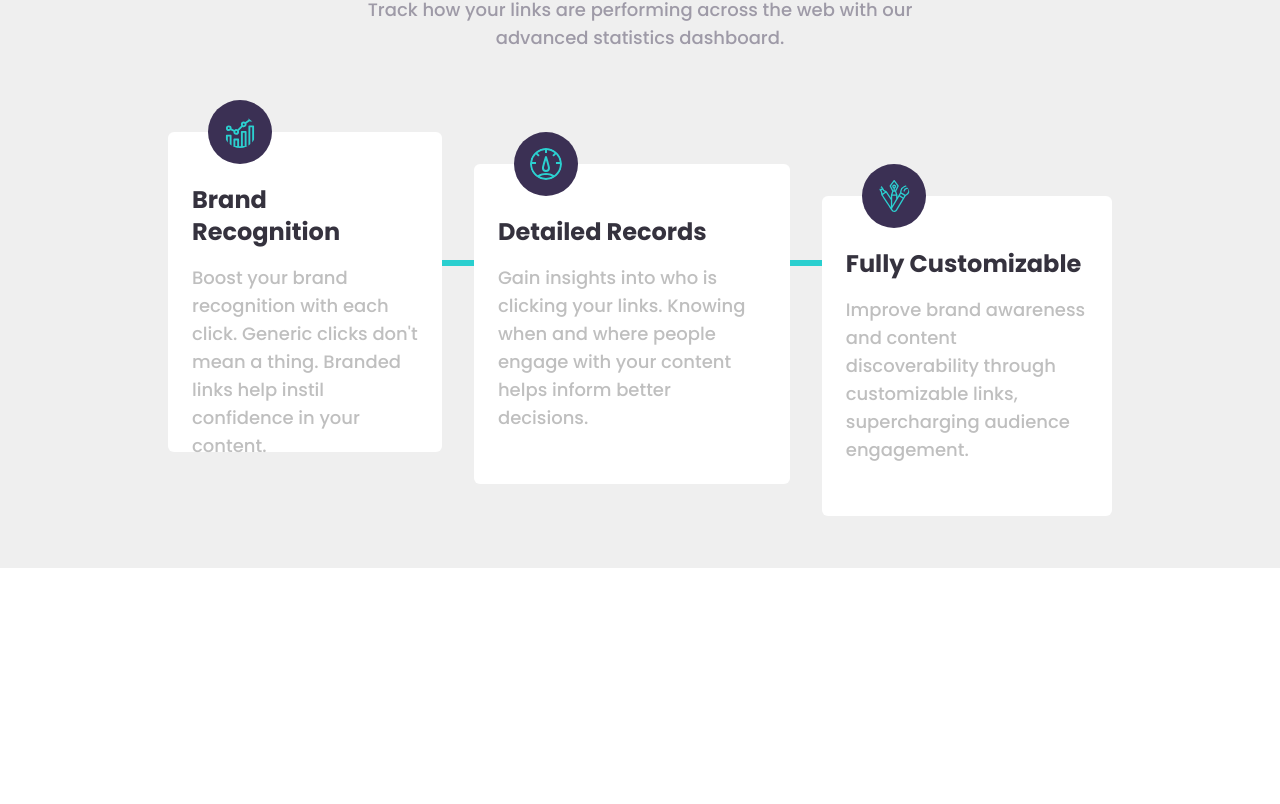
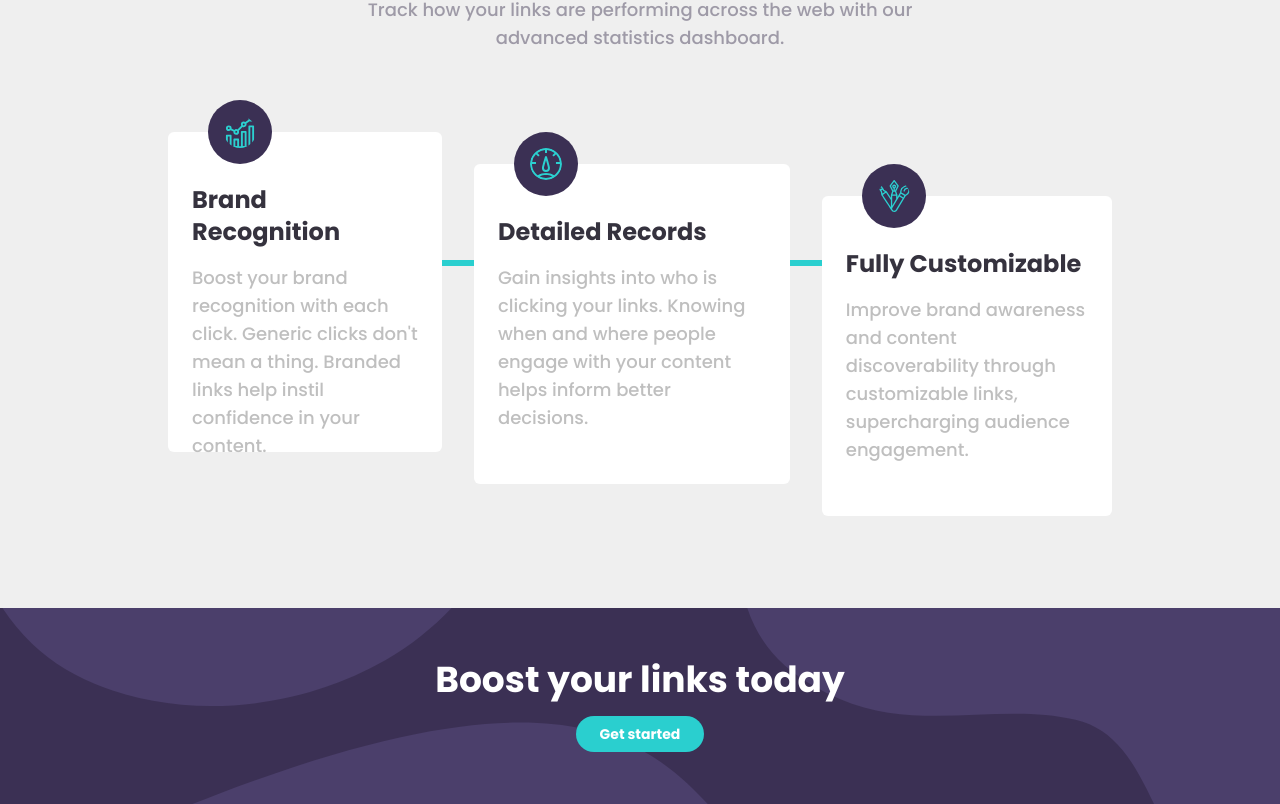
Before and after one commit to ippotheboxer/url-shortening-api-landing-page, a React (Vite) app: page / in a window 1280 px wide. Shown: the part 838-1642 px from the top of the page. Before the commit the page ends 1406 px from the top, so only its background shows below. Built offline with nearby package versions, Linux system fonts and the light colour scheme.

Commit message:
Add responsive boost links section

```diff
--- a/src/App.tsx
+++ b/src/App.tsx
@@ -3,16 +3,18 @@ import Header from "./components/Header";
 import Hero from "./components/Hero";
 import InputURL from "./components/InputURL";
 import Statistics from "./components/Statistics";
+import BoostLinks from "./components/BoostLinks";
 
 const App:React.FC = () => {
   return (
     <main>
       <Header />
       <Hero />
-      <div className='bg-gray/25 mt-20'>
-      <InputURL />
-      <Statistics />
+      <div className='bg-gray/25 mt-20 pb-10'>
+        <InputURL />
+        <Statistics />
       </div>
+      <BoostLinks />
     </main>
   )
 }
--- /dev/null
+++ b/src/components/BoostLinks.tsx
@@ -0,0 +1,16 @@
+import React from 'react';
+import Button from './Button';
+import Wrapper from './Wrapper';
+
+const BoostLinks: React.FC = () => {
+  return (
+    <div className='flex flex-col items-center text-center bg-center bg-cover bg-dark-violet bg-[url(assets/images/bg-boost-desktop.svg)]'>
+        <Wrapper>
+            <h2 className='pb-4 text-white font-poppins poppins-bold text-3xl md:text-4xl'>Boost your links today</h2>
+            <Button>Get started</Button>
+        </Wrapper>
+    </div>
+  );
+}
+
+export default BoostLinks;
```
Also changed, not shown: src/components/ShortenURL.tsx (deleted).
